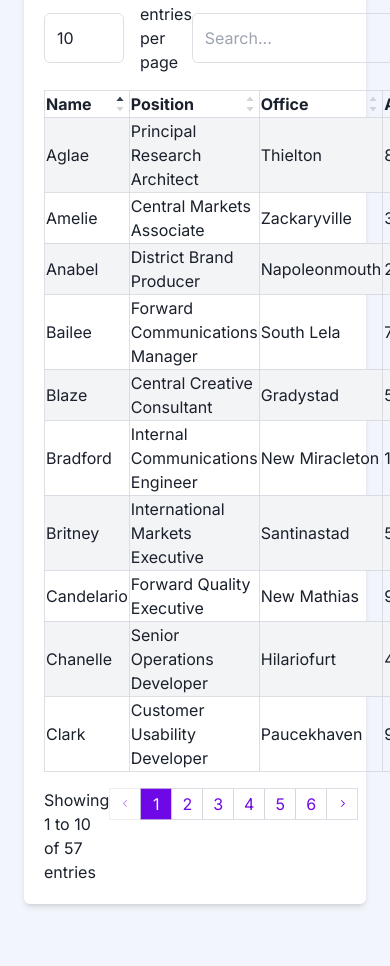
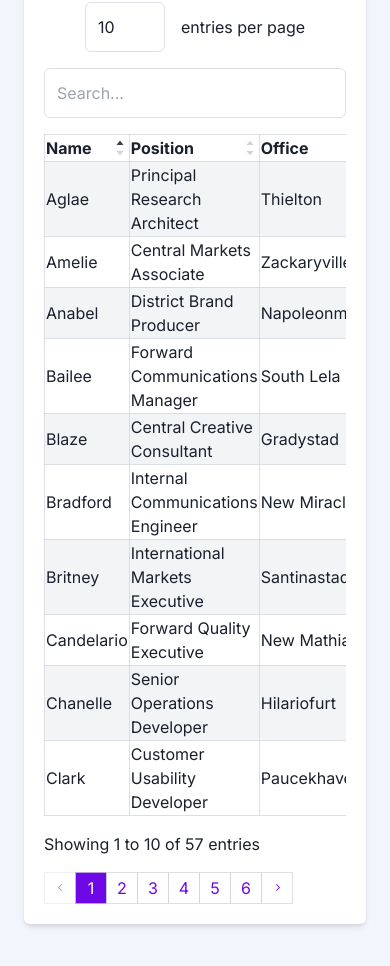
Before and after one commit to 0xe0b69e/psi-proj-2, a Next.js app: page /dashboard in a window 390 px wide. Shown: the part 2956-3922 px from the top of the page. Built offline with nearby package versions, Linux system fonts and the light colour scheme.

Commit message:
Made it even more responsive

```diff
--- a/components/data-table.js
+++ b/components/data-table.js
@@ -4,7 +4,8 @@ import { useState } from "react";
 import {
   CaretLeftIcon,
   CaretRightIcon,
-  DotsVerticalIcon, TrashIcon,
+  DotsVerticalIcon,
+  TrashIcon,
   TriangleDownIcon,
   TriangleUpIcon
 } from "@radix-ui/react-icons";
@@ -21,58 +22,50 @@ export default function DataTable ( { data } )
   const [ entriesPerPage, setEntriesPerPage ] = useState( 10 );
   const [ sortedBy, sortBy ] = useState( keys[ 0 ] );
   const [ sortDirection, setSortDirection ] = useState( 0 ); // 0 = asc, 1 = desc
-  const [searchQuery, setSearchQuery] = useState( "" );
+  const [ searchQuery, setSearchQuery ] = useState( "" );
 
   data = data.map( ( elementOrSmthIdk ) =>
   {
-    /* Assuming someone will not have great idea of putting some random object on one of array object's keys */
-    // Fast as fuck boiii
     for ( let key in elementOrSmthIdk )
       if ( typeof elementOrSmthIdk[ key ] === "object" )
         elementOrSmthIdk[ key ] = dayjs( elementOrSmthIdk[ key ] ).format( "YYYY/MM/DD" );
     return elementOrSmthIdk;
   } );
-  if (searchQuery) data = data.filter((element) => {
-    return Object.values(element).some(value =>
-      `${value}`.toLowerCase().includes(searchQuery.toLowerCase())
+
+  if ( searchQuery )
+  {
+    data = data.filter( ( element ) =>
+      Object.values( element ).some( ( value ) =>
+        `${value}`.toLowerCase().includes( searchQuery.toLowerCase() )
+      )
     );
-  });
+  }
+
   data = data.sort( ( a, b ) =>
   {
-    // Fuck you Brendan Eich
-    if ( typeof a[ sortedBy ] === "string" && typeof b[ sortedBy ] === "string" ) // <-- What the fuck even is that
-      // Why do I need to do all of this just to avoid TypeError
+    if ( typeof a[ sortedBy ] === "string" && typeof b[ sortedBy ] === "string" )
     {
       if ( !a[ sortedBy ].startsWith( "$" ) )
       {
-        if ( a[ sortedBy ] < b[ sortedBy ] )
-          return sortDirection === 0 ? -1 : 1;
-        else if ( a[ sortedBy ] > b[ sortedBy ] )
-          return sortDirection === 0 ? 1 : -1;
-        else
-          return 0;
-      }
-        // TypeError: b[sortedBy].startsWith is not a function
-        // I fUcKiNg SwEaR tO gOd
-      // PS. Took only 10 minutes :) (Fuck vanilla JS)
-      else if ( a[ sortedBy ].startsWith( "$" ) && b[ sortedBy ].startsWith( "$" ) )
+        if ( a[ sortedBy ] < b[ sortedBy ] ) return sortDirection === 0 ? -1 : 1;
+        else if ( a[ sortedBy ] > b[ sortedBy ] ) return sortDirection === 0 ? 1 : -1;
+        else return 0;
+      } else if ( a[ sortedBy ].startsWith( "$" ) && b[ sortedBy ].startsWith( "$" ) )
       {
         a[ sortedBy ] = Number( a[ sortedBy ].replace( "$", "" ) );
         b[ sortedBy ] = Number( b[ sortedBy ].replace( "$", "" ) );
       }
     }
-
     return sortDirection === 0 ? a[ sortedBy ] - b[ sortedBy ] : b[ sortedBy ] - a[ sortedBy ];
   } );
+
   const length = data.length;
   data = splitArray( data, entriesPerPage )[ page ];
 
-  // Pagination garbage
   const totalPages = Math.ceil( length / entriesPerPage );
   const handlePageChange = ( newPage ) =>
   {
-    if ( newPage >= 0 && newPage < totalPages )
-      setPage( newPage );
+    if ( newPage >= 0 && newPage < totalPages ) setPage( newPage );
   };
   const getPageNumbers = () =>
   {
@@ -84,8 +77,8 @@ export default function DataTable ( { data } )
 
   return (
     <div className="w-full h-full flex flex-col space-y-4">
-      <div className="w-full items-center flex justify-between">
-        <div className="items-center flex flex-row space-x-4">
+      <div className="w-full items-center flex flex-col lg:flex-row justify-between space-y-4 lg:space-y-0">
+        <div className="flex flex-row items-center space-x-4">
           <input
             defaultValue={entriesPerPage}
             className="w-20 p-3 lg:px-4 border-gray-300/75 dark:border-slate-700/75 border-[1px] rounded-md bg-transparent"
@@ -96,39 +89,42 @@ export default function DataTable ( { data } )
         </div>
         <input
           defaultValue={searchQuery}
-          className="w-52 p-3 lg:px-4 border-gray-300/75 dark:border-slate-700/75 border-[1px] rounded-md bg-transparent"
-          onInput={( event ) => setSearchQuery(event.currentTarget.value)}
+          className="w-full lg:w-52 p-3 lg:px-4 border-gray-300/75 dark:border-slate-700/75 border-[1px] rounded-md bg-transparent"
+          onInput={( event ) => setSearchQuery( event.currentTarget.value )}
           placeholder="Search..."
         />
       </div>
-      <table className="w-full h-full">
-        <tbody>
+      <div className="overflow-x-auto">
+        <table className="w-full">
+          <thead>
           <tr>
-          {keys.map( key => (
+            {keys.map( ( key ) => (
               <th
                 key={key}
                 className={cn(
-                "border-[1px] border-gray-300/75 dark:border-slate-700/75 capitalize lg:px-3 lg:py-2 cursor-pointer justify-between",
-                "select-none"
+                  "border-[1px] border-gray-300/75 dark:border-slate-700/75 capitalize lg:px-3 lg:py-2 cursor-pointer justify-between select-none"
                 )}
                 onClick={() =>
                 {
-                if ( sortedBy === key )
-                  setSortDirection( sortDirection ^ 1 );
+                  if ( sortedBy === key ) setSortDirection( sortDirection ^ 1 );
                   sortBy( key );
                 }}
               >
                 <div className="flex justify-between w-full h-full items-center">
                   <p>{key}</p>
                   <div className="flex flex-col h-full -space-y-1.5 p-0">
-                  <TriangleUpIcon className={cn(
+                    <TriangleUpIcon
+                      className={cn(
                         "w-4 m-0 text-gray-300 dark:text-slate-700/75",
                         sortDirection === 0 && sortedBy === key ? "text-gray-700 dark:text-slate-500" : ""
-                  )} />
-                  <TriangleDownIcon className={cn(
+                      )}
+                    />
+                    <TriangleDownIcon
+                      className={cn(
                         "w-4 m-0 text-gray-300 dark:text-slate-700/75",
                         sortDirection === 1 && sortedBy === key ? "text-gray-700 dark:text-slate-500" : ""
-                  )} />
+                      )}
+                    />
                   </div>
                 </div>
               </th>
@@ -138,12 +134,17 @@ export default function DataTable ( { data } )
               actions
             </th>
           </tr>
+          </thead>
+          <tbody>
           {data?.map( ( row, index ) => (
-          <tr key={index} className={cn(
+            <tr
+              key={index}
+              className={cn(
                 "border-[1px] border-gray-300/75 dark:border-slate-700/75",
                 index % 2 === 0 ? "bg-gray-100 dark:bg-slate-800" : ""
-          )}>
-            {keys.map( key => (
+              )}
+            >
+              {keys.map( ( key ) => (
                 <td key={key} className="lg:px-3 lg:py-2 border-[1px] border-gray-300/75 dark:border-slate-700/75">
                   {row[ key ]}
                 </td>
@@ -153,7 +154,6 @@ export default function DataTable ( { data } )
                   <CircularButton className="w-7 h-7">
                     <DotsVerticalIcon />
                   </CircularButton>
-
                   <CircularButton className="w-7 h-7">
                     <TrashIcon />
                   </CircularButton>
@@ -163,8 +163,11 @@ export default function DataTable ( { data } )
           ) )}
           </tbody>
         </table>
-      <div className="flex w-full justify-between">
-        <p>Showing {( page * entriesPerPage ) + 1} to {Math.min( ( page + 1 ) * entriesPerPage, length )} of {length} entries</p>
+      </div>
+      <div className="flex flex-col lg:flex-row justify-between w-full space-y-4 lg:space-y-0">
+        <p>
+          Showing {( page * entriesPerPage ) + 1} to {Math.min( ( page + 1 ) * entriesPerPage, length )} of {length} entries
+        </p>
         <div className="flex flex-row -space-x-[1px] border-gray-300/75 dark:border-slate-700/75 rounded-md">
           <button
             onClick={() => handlePageChange( page - 1 )} disabled={page === 0}
```
Lines whose indentation alone changed are shown as unchanged.
